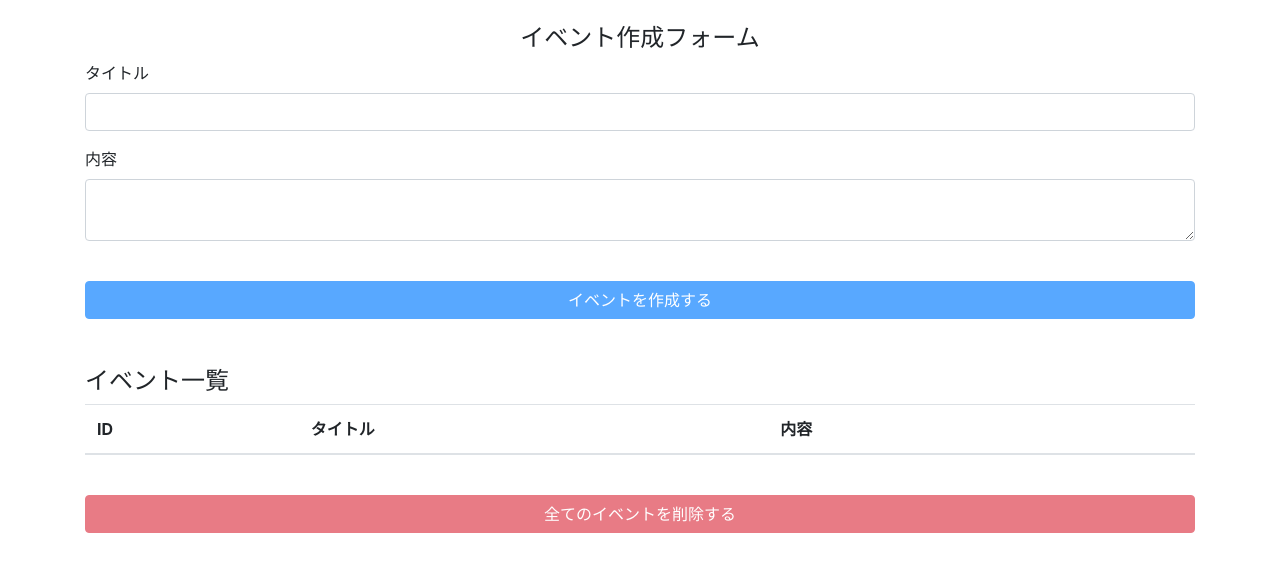
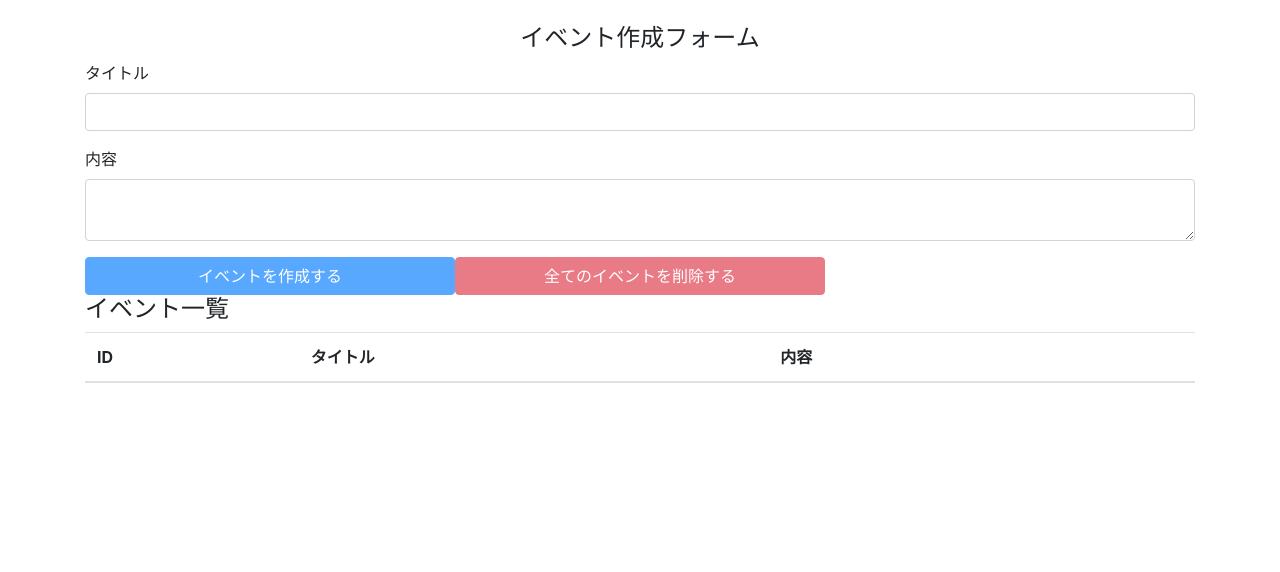
Before and after one commit to rkaku/react-hooks-101, a React (Create React App) app: page / in a window 1280 px wide. Shown: the top 572 px of the page. Built offline with nearby package versions, Linux system fonts and the light colour scheme.

Commit message:
delete all events

```diff
--- a/src/components/App.js
+++ b/src/components/App.js
@@ -1,14 +1,17 @@
 import React, { useReducer, useState } from "react";
+import "bootstrap/dist/css/bootstrap.min.css";
 
-import "bootstrap/dist/css/bootstrap.min.css";
 import Event from "./Event";
 import reducer from "../reducers";
 
+
 const App = () => {
+
   const [state, dispatch] = useReducer(reducer, []);
   const [title, setTitle] = useState("");
   const [body, setBody] = useState("");
 
+  // Create Method
   const addEvent = event => {
     event.preventDefault();
     dispatch({
@@ -21,6 +24,7 @@ const App = () => {
     setBody("");
   };
 
+  // Delete All Method
   const deleteAllEvents = (event) => {
     event.preventDefault();
     const result = window.confirm('全てのイベントを本当に削除してもいいですか？');
@@ -28,12 +32,13 @@ const App = () => {
     if (result) dispatch({ type: 'DELETE_ALL_EVENTS' });
   };
 
+  // Disabled
   const unCreatable = title === '' || body === '';
 
   return (
     <>
-      <br></br>
-      <header className='container-fluid'>
+      <header className='container'>
+        <br></br>
         <h4 className="text-center">イベント作成フォーム</h4>
       </header>
 
@@ -60,14 +65,14 @@ const App = () => {
             />
           </div>
 
-          <br></br>
-          <button className='btn btn-primary col' onClick={ addEvent } disabled={ unCreatable } >
+          <button className='btn btn-primary col-4' onClick={ addEvent } disabled={ unCreatable } >
             イベントを作成する
+          </button>
+          <button className='btn btn-danger col-4' onClick={ deleteAllEvents } disabled={ state.length === 0 }>
+            全てのイベントを削除する
           </button>
         </div>
 
-        <br></br>
-        <br></br>
         <div className='container'>
           <h4>イベント一覧</h4>
           <table className='table table-hover'>
@@ -80,20 +85,18 @@ const App = () => {
               </tr>
             </thead>
             <tbody>
-              { state.map((event, index) => (
-                <Event key={ index } event={ event } dispatch={ dispatch } />
-              )) }
+              {
+                state.map((event, index) => (
+                  <Event key={ index } event={ event } dispatch={ dispatch } />
+                ))
+              }
             </tbody>
           </table>
-
-          <br></br>
-          <button className='btn btn-danger col' onClick={ deleteAllEvents } disabled={ state.length === 0 }>
-            全てのイベントを削除する
-        </button>
         </div>
       </form>
     </>
   );
 };
 
+
 export default App;
--- a/src/components/Event.js
+++ b/src/components/Event.js
@@ -1,10 +1,15 @@
 import React from 'react';
 
+
+// Event Component Function
 const Event = ({ dispatch, event }) => {
+  // Event ID
   const id = event.id;
+  // Delete Method
   const handleClickDeleteButton = () => {
+    // Confirm
     const result = window.confirm(`イベント（ID: ${ id }）を削除してもいいですか？`);
-
+    // Delete Action
     if (result) {
       dispatch({
         type: "DELETE_EVENT",
@@ -13,6 +18,7 @@ const Event = ({ dispatch, event }) => {
     }
   };
 
+  // Event Component
   return (
     <tr>
       <td>{ id }</td>
@@ -21,7 +27,7 @@ const Event = ({ dispatch, event }) => {
       <td>
         <button
           type='button'
-          className='btn btn-light text-danger'
+          className='btn btn-danger'
           onClick={ handleClickDeleteButton }>
           削除
         </button>
```
